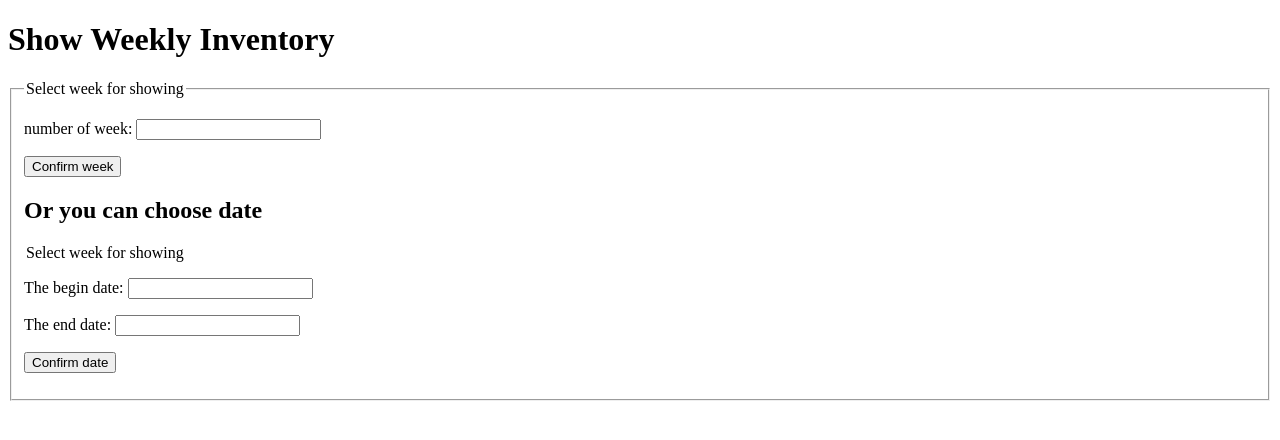
After one commit to KazitoAz/DP2-TU6-G2, a PHP site: page /show_weekly_inventory.html in a window 1280 px wide. The commit adds this page. Shown: the top 440 px of the page. Run offline with PHP 8.4, Linux system fonts and the light colour scheme.

Commit message:
04/09 Update
Add date in table for show_inventory.php file, and make a show weekly inventory html file

```diff
--- a/show_inventory.php
+++ b/show_inventory.php
@@ -21,7 +21,7 @@
 		echo "<p>Database connection failure</p>";
 	} else {
 		$sql_table="inventory";
-		$query = "select name, quantity, price FROM inventory ORDER BY name";
+		$query = "select name, quantity, price, date FROM inventory ORDER BY date";
 		$result = mysqli_query($conn, $query);
 
 		if(!$result){
@@ -32,6 +32,7 @@
 			    ."<th scope=\"col\">Name</th>\n"
 				."<th scope=\"col\">Quantity</th>\n"
 				."<th scope=\"col\">Price</th>\n"
+				."<th scope=\"col\">Date</th>\n"
 				."</tr>\n";
 
 			while ($row = mysqli_fetch_assoc($result)){
@@ -39,6 +40,7 @@
 				echo "<td>",$row["name"],"</td>\n";
 				echo "<td>",$row["quantity"],"</td>\n";
 				echo "<td>",$row["price"],"</td>\n";
+				echo "<td>",$row["date"],"</td>\n";
 				echo "</tr>\n";
 			}
 		echo "</table>\n";
--- /dev/null
+++ b/show_weekly_inventory.html
@@ -0,0 +1,35 @@
+<!DOCTYPE html>
+<html lang="en">
+<head>
+<title>Show Weekly Inventory</title>
+
+<meta charset="utf-8" />
+<meta name="description" content="choose week for showing"  />
+<meta name="keywords" content="connect the database and html page" />
+
+
+</head>
+<body>
+	<h1>Show Weekly Inventory</h1>
+	<form method="post" action="show_inventory.php">
+	<fieldset>
+	<legend>Select week for showing</legend>
+		<p class="row">	<label for="week">number of week: </label>
+			<input type="text" name="week" id="week" /></p>
+
+		<p>	<input type="submit" value="Confirm week" /></p>
+
+	<h2>Or you can choose date</h2>
+
+	<legend>Select week for showing</legend>
+		<p class="row">	<label for="begin_date">The begin date: </label>
+			<input type="text" name="begin_date" id="begin_date" /></p>
+		<p class="row">	<label for="end_date">The end date: </label>
+			<input type="text" name="end_date" id="end_date" /></p>
+
+		<p>	<input type="submit" value="Confirm date" /></p>
+
+	</fieldset>
+	</form>
+</body>
+</html>
```
Also changed, not shown: 1 other file.
